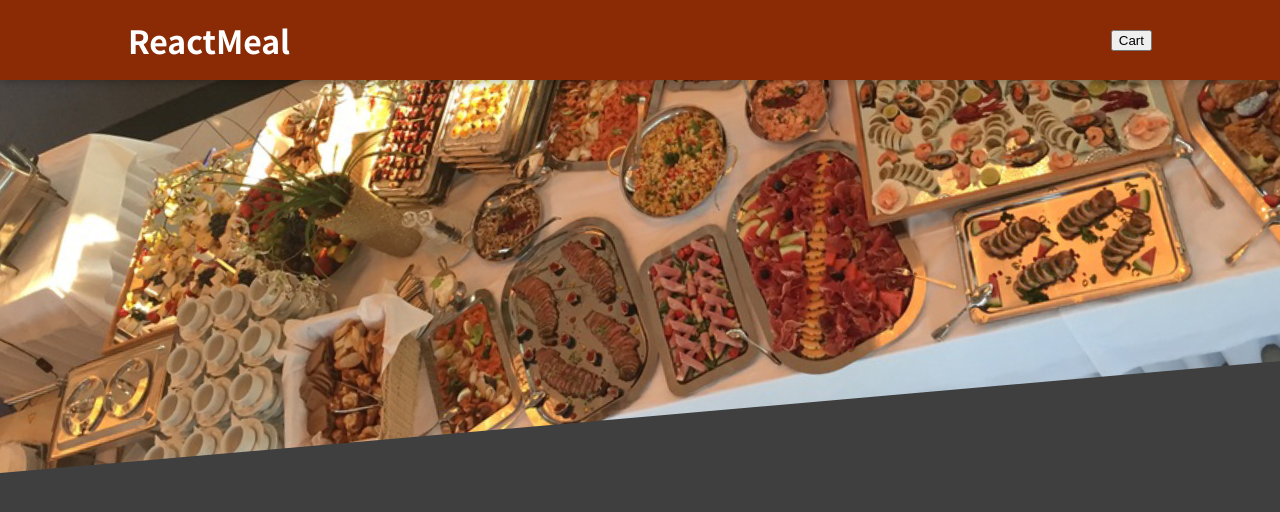
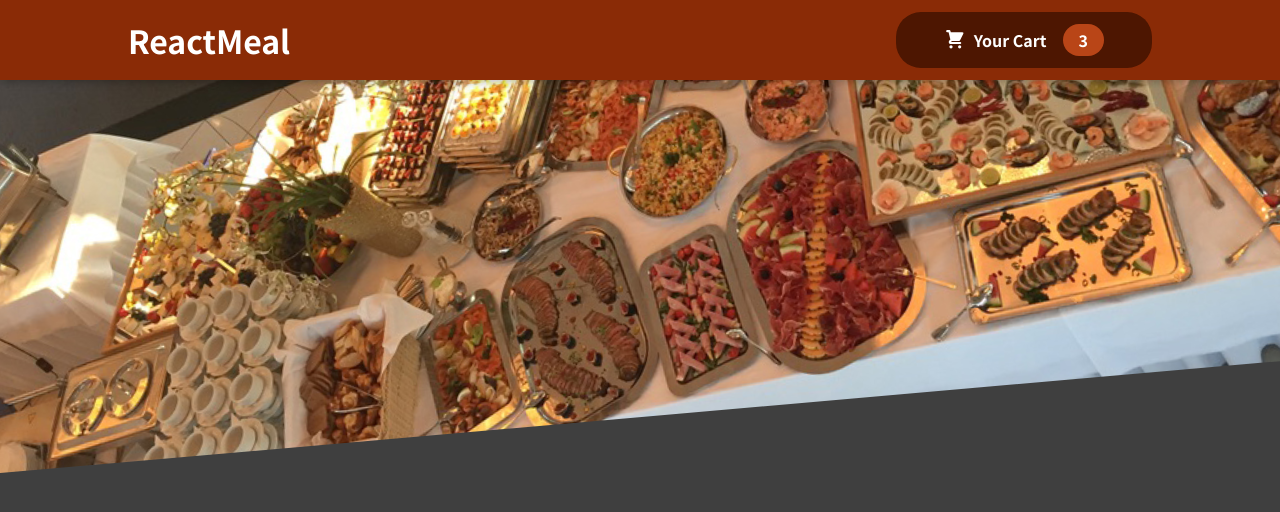
Before and after one commit to M-yoshimura-ML/react-food-order-app, a React (Create React App) app: page / in a window 1280 px wide. Shown: the top 512 px of the page. Built offline with nearby package versions, Linux system fonts and the light colour scheme.

Commit message:
add cart button

```diff
--- /dev/null
+++ b/src/components/Cart/CartIcon.js
@@ -0,0 +1,13 @@
+const CartIcon = () => {
+    return (
+      <svg
+        xmlns='http://www.w3.org/2000/svg'
+        viewBox='0 0 20 20'
+        fill='currentColor'
+      >
+        <path d='M3 1a1 1 0 000 2h1.22l.305 1.222a.997.997 0 00.01.042l1.358 5.43-.893.892C3.74 11.846 4.632 14 6.414 14H15a1 1 0 000-2H6.414l1-1H14a1 1 0 00.894-.553l3-6A1 1 0 0017 3H6.28l-.31-1.243A1 1 0 005 1H3zM16 16.5a1.5 1.5 0 11-3 0 1.5 1.5 0 013 0zM6.5 18a1.5 1.5 0 100-3 1.5 1.5 0 000 3z' />
+      </svg>
+    );
+  };
+
+  export default CartIcon;
--- a/src/components/Layout/Header.js
+++ b/src/components/Layout/Header.js
@@ -1,13 +1,14 @@
 import React, { Fragment } from 'react';
 import MealsImage from '../../assets/meals.jpg';
 import classes from './Header.module.css';
+import HeaderCartButton from './HeaderCartButton';
 
 const Header = (props) => {
     return (
         <Fragment>
             <header className={classes.header}>
                 <h1>ReactMeal</h1>
-                <button>Cart</button>
+                <HeaderCartButton />
             </header>
             <div className={classes['main-image']}>
                 <img src={MealsImage} alt='a table full of delicious food' />
--- /dev/null
+++ b/src/components/Layout/HeaderCartButton.js
@@ -0,0 +1,17 @@
+import CartIcon from '../Cart/CartIcon';
+import classes from './HeaderCartButton.module.css';
+
+const HeaderCartButton = () => {
+    return (
+        <button className={classes.button}>
+            <span className={classes.icon}>
+                <CartIcon />
+            </span>
+            <span>Your Cart</span>
+            <span className={classes.badge}>3</span>
+        </button>
+    )
+
+}
+
+export default HeaderCartButton;
--- /dev/null
+++ b/src/components/Layout/HeaderCartButton.module.css
@@ -0,0 +1,59 @@
+.button {
+  cursor: pointer;
+  font: inherit;
+  border: none;
+  background-color: #4d1601;
+  color: white;
+  padding: 0.75rem 3rem;
+  display: flex;
+  justify-content: space-around;
+  align-items: center;
+  border-radius: 25px;
+  font-weight: bold;
+}
+
+.button:hover,
+.button:active {
+  background-color: #2c0d00;
+}
+
+.icon {
+  width: 1.35rem;
+  height: 1.35rem;
+  margin-right: 0.5rem;
+}
+
+.badge {
+  background-color: #b94517;
+  padding: 0.25rem 1rem;
+  border-radius: 25px;
+  margin-left: 1rem;
+  font-weight: bold;
+}
+
+.button:hover .badge,
+.button:active .badge {
+  background-color: #92320c;
+}
+
+.bump {
+  animation: bump 300ms ease-out;
+}
+
+@keyframes bump {
+  0% {
+    transform: scale(1);
+  }
+  10% {
+    transform: scale(0.9);
+  }
+  30% {
+    transform: scale(1.1);
+  }
+  50% {
+    transform: scale(1.15);
+  }
+  100% {
+    transform: scale(1);
+  }
+}
```
Also changed, not shown: 1 other file (tests, documents, lock files or other folders).
